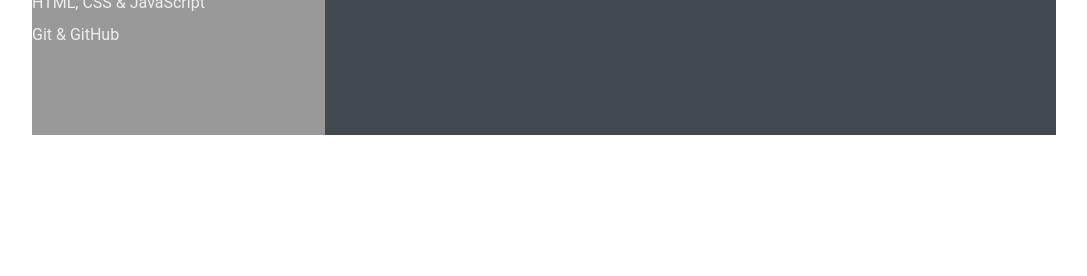
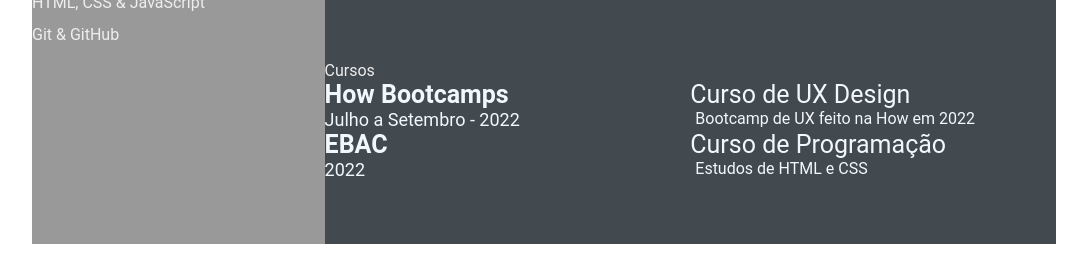
Before and after one commit to Rafaelawngr/rafaelawngr.github.io, a plain HTML site: page index.html in a window 1280 px wide. Shown: the part 697-973 px from the top of the page, without its empty margins (96-1183 px from the left). Before the commit the page ends 864 px from the top, so only its background shows below. Drawn offline with Linux system fonts and the light colour scheme.

Commit message:
feature add awards (#5)

```diff
--- a/index.html
+++ b/index.html
@@ -119,6 +119,31 @@
                     </div>
                 </div>
             </section>
+            <section class="awards gap">
+                <div class="right-title">Cursos</div>
+                <div class="awards-contents">
+                    <div class="awards-left">
+                        <p class="awards-company-name">How Bootcamps</p>
+                        <p class="awards-time-period">Julho a Setembro - 2022</p>
+                    </div>
+                    <div class="awards-right">
+                        <p class="awards-name">Curso de UX Design</p>
+                        <p class="awards-desc">
+                            Bootcamp de UX feito na How em 2022
+                        </p>
+                    </div>
+                    <div class="awards-left">
+                        <p class="awards-company-name">EBAC</p>
+                        <p class="awards-time-period">2022</p>
+                    </div>
+                    <div class="awards-right">
+                        <p class="awards-name">Curso de Programação</p>
+                        <p class="awards-desc">
+                            Estudos de HTML e CSS
+                        </p>
+                    </div>
+                </div>
+            </section>
         </section>
     </main>
 </body>
```
